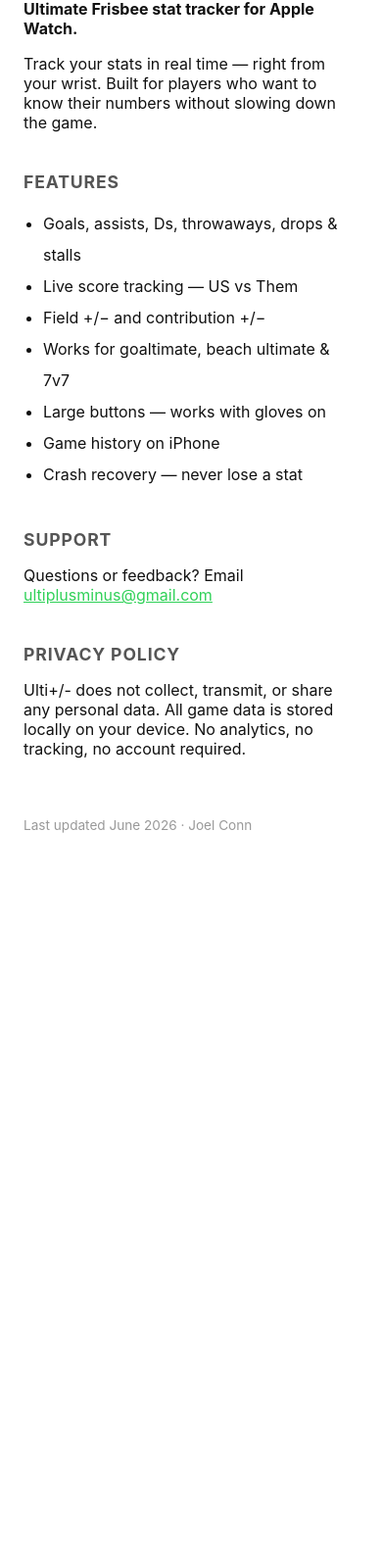
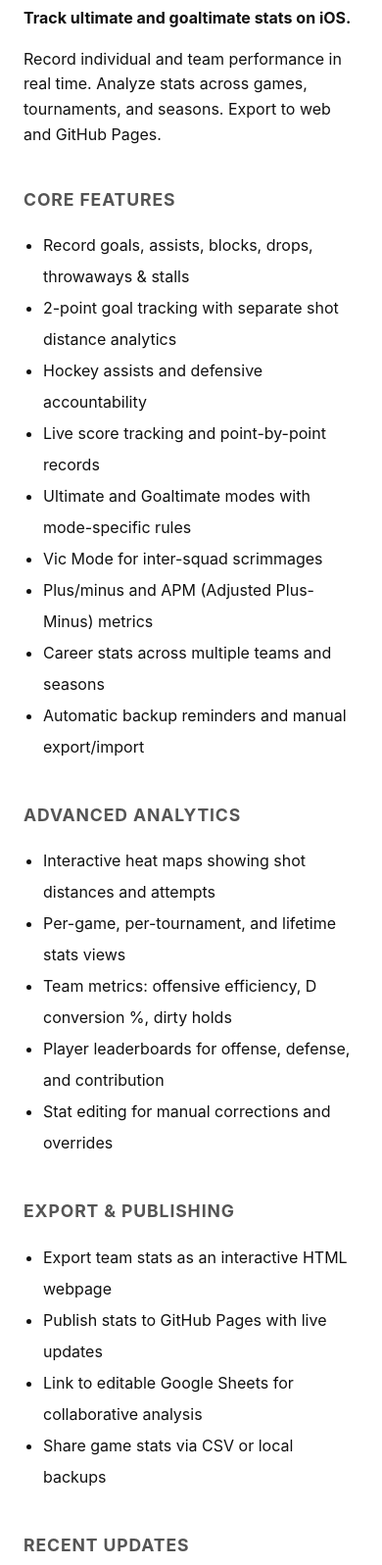
Before and after one commit to joelconn/UltiPlusMinus, a plain HTML site: page index.html in a window 390 px wide. Shown: the part 121-1718 px from the top of the page at 98% size. Before the commit the page ends 1031 px from the top, so only its background shows below. Drawn offline with Linux system fonts and the light colour scheme.

Commit message:
Update: Website features list for UltiGoaltiStats v1.9.88
- Updated from Apple Watch to iOS (iPad/iPhone)
- Added comprehensive feature list: core features, advanced analytics, export options
- Added v1.9.88 and v1.9.87 recent updates
- Updated styling and layout for clarity
- Removed outdated references

```diff
--- a/index.html
+++ b/index.html
@@ -3,38 +3,82 @@
 <head>
   <meta charset="utf-8">
   <meta name="viewport" content="width=device-width, initial-scale=1">
-  <title>Ulti+/-</title>
+  <title>UltiGoaltiStats</title>
   <style>
-    body { font-family: -apple-system, sans-serif; max-width: 600px; margin: 60px auto; padding: 0 24px; color: #111; }
-    h1 { font-size: 2em; } span.plus { color: #30d158; }
+    body { font-family: -apple-system, sans-serif; max-width: 600px; margin: 60px auto; padding: 0 24px; color: #111; line-height: 1.6; }
+    h1 { font-size: 2em; margin-bottom: 10px; } span.plus { color: #30d158; }
     h2 { margin-top: 40px; font-size: 1.1em; color: #555; text-transform: uppercase; letter-spacing: 0.05em; }
+    h3 { margin-top: 24px; font-size: 1em; color: #333; }
     ul { line-height: 2; padding-left: 20px; }
-    a { color: #30d158; }
-    footer { margin-top: 60px; font-size: 0.85em; color: #999; }
+    a { color: #30d158; text-decoration: none; }
+    a:hover { text-decoration: underline; }
+    .cta { display: inline-block; background-color: #30d158; color: white; padding: 12px 24px; border-radius: 8px; margin-top: 12px; text-decoration: none; }
+    .cta:hover { background-color: #28c14f; }
+    footer { margin-top: 60px; font-size: 0.85em; color: #999; border-top: 1px solid #eee; padding-top: 20px; }
   </style>
 </head>
 <body>
-  <h1>Ulti<span class="plus">+/-</span></h1>
-  <p><strong>Ultimate Frisbee stat tracker for Apple Watch.</strong></p>
-  <p>Track your stats in real time — right from your wrist. Built for players who want to know their numbers without slowing down the game.</p>
+  <h1>UltiGoaltiStats</h1>
+  <p><strong>Track ultimate and goaltimate stats on iOS.</strong></p>
+  <p>Record individual and team performance in real time. Analyze stats across games, tournaments, and seasons. Export to web and GitHub Pages.</p>
 
-  <h2>Features</h2>
+  <h2>Core Features</h2>
   <ul>
-    <li>Goals, assists, Ds, throwaways, drops &amp; stalls</li>
-    <li>Live score tracking — US vs Them</li>
-    <li>Field +/− and contribution +/−</li>
-    <li>Works for goaltimate, beach ultimate &amp; 7v7</li>
-    <li>Large buttons — works with gloves on</li>
-    <li>Game history on iPhone</li>
-    <li>Crash recovery — never lose a stat</li>
+    <li>Record goals, assists, blocks, drops, throwaways &amp; stalls</li>
+    <li>2-point goal tracking with separate shot distance analytics</li>
+    <li>Hockey assists and defensive accountability</li>
+    <li>Live score tracking and point-by-point records</li>
+    <li>Ultimate and Goaltimate modes with mode-specific rules</li>
+    <li>Vic Mode for inter-squad scrimmages</li>
+    <li>Plus/minus and APM (Adjusted Plus-Minus) metrics</li>
+    <li>Career stats across multiple teams and seasons</li>
+    <li>Automatic backup reminders and manual export/import</li>
   </ul>
 
+  <h2>Advanced Analytics</h2>
+  <ul>
+    <li>Interactive heat maps showing shot distances and attempts</li>
+    <li>Per-game, per-tournament, and lifetime stats views</li>
+    <li>Team metrics: offensive efficiency, D conversion %, dirty holds</li>
+    <li>Player leaderboards for offense, defense, and contribution</li>
+    <li>Stat editing for manual corrections and overrides</li>
+  </ul>
+
+  <h2>Export & Publishing</h2>
+  <ul>
+    <li>Export team stats as an interactive HTML webpage</li>
+    <li>Publish stats to GitHub Pages with live updates</li>
+    <li>Link to editable Google Sheets for collaborative analysis</li>
+    <li>Share game stats via CSV or local backups</li>
+  </ul>
+
+  <h2>Recent Updates</h2>
+  <h3>v1.9.88 (November 2026)</h3>
+  <ul>
+    <li>Career Stats crash fixed — safely handles corrupted data</li>
+    <li>Game status refreshes immediately after ending</li>
+    <li>New Game button added to team detail menu</li>
+    <li>APM calculation runs on background thread</li>
+    <li>Backup reminder shows on fresh install</li>
+  </ul>
+
+  <h3>v1.9.87 (November 2026)</h3>
+  <ul>
+    <li>Data migration for backward compatibility</li>
+    <li>Backup reminder prompt shows after 7 days</li>
+    <li>Data Backup section in team detail view</li>
+    <li>Automatic backup tracking and timestamps</li>
+  </ul>
+
+  <h2>Download</h2>
+  <p>Available on the <a href="https://apps.apple.com">App Store</a> for iPad and iPhone running iOS 17+.</p>
+
   <h2>Support</h2>
-  <p>Questions or feedback? Email <a href="mailto:ultiplusminus@gmail.com">ultiplusminus@gmail.com</a></p>
+  <p>Questions or feedback? Email <a href="mailto:ultigoaltistats@gmail.com">ultigoaltistats@gmail.com</a></p>
 
   <h2>Privacy Policy</h2>
-  <p>Ulti+/- does not collect, transmit, or share any personal data. All game data is stored locally on your device. No analytics, no tracking, no account required.</p>
+  <p>UltiGoaltiStats does not collect, transmit, or share any personal data. All game data is stored locally on your device. No analytics, no tracking, no account required.</p>
 
-  <footer>Last updated June 2026 &middot; Joel Conn</footer>
+  <footer>Last updated November 2026 &middot; Joel Conn</footer>
 </body>
 </html>
```
